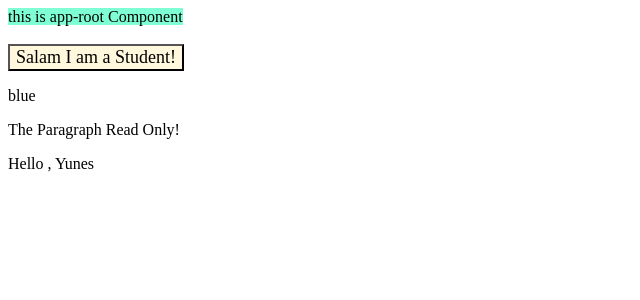
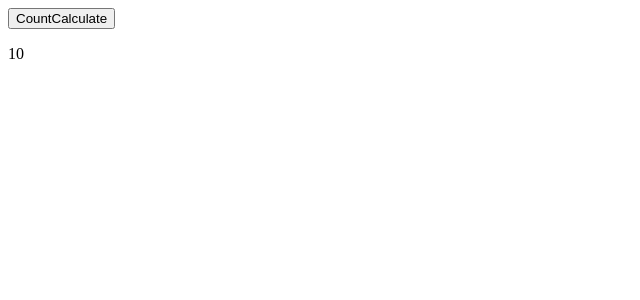
Before and after one commit to KayzenGit/KayzenGit, an Angular app in the folder Angular/my-app/: page / in a window 1280 px wide. Shown: the top 300 px of the page, without its empty margins (0-640 px from the left). Built offline with nearby package versions, Linux system fonts and the light colour scheme.

Commit message:
1401-09-05/12:48

```diff
--- /dev/null
+++ b/Angular/my-app/src/app/Services/count-calculate.service.ts
@@ -0,0 +1,14 @@
+import { provideCloudinaryLoader } from '@angular/common';
+import { Injectable } from '@angular/core';
+
+@Injectable({
+  providedIn: 'root'
+})
+export class CountCalculateService {
+
+  constructor() { }
+  writeCount(countVar:number)
+  {
+    console.log(countVar)
+  }
+}
--- a/Angular/my-app/src/app/app.component.html
+++ b/Angular/my-app/src/app/app.component.html
@@ -1,22 +1,3 @@
 
-<div>
-<<<<<<< HEAD
-  <p>
-      {{title}}
-    <br/>
-    {{headerTitle}}
-  </p>
-=======
->>>>>>> 6a111c8cd736bec0aa8c4e7575365495b521c531
-  <img src="{{picPath}}" >
-  <p class="p">
-    Title :: <b> {{title}} </b>
-    <br/>
-    Header :: <u> {{headerTitle}} </u>
-  </p>
-  <p> Count ::  {{ count *10 }}  </p>
-</div>
-<<<<<<< HEAD
-
-=======
->>>>>>> 6a111c8cd736bec0aa8c4e7575365495b521c531
+ <button type="button" (click)="CountCalculateServiceClick()">CountCalculate</button>
+ <p>{{count}}</p>
--- a/Angular/my-app/src/app/app.component.ts
+++ b/Angular/my-app/src/app/app.component.ts
@@ -1,4 +1,5 @@
 import { Component, ViewEncapsulation } from '@angular/core';
+import { CountCalculateService } from './Services/count-calculate.service';
 
 @Component({
   selector: 'app-root',
@@ -7,8 +8,15 @@ import { Component, ViewEncapsulation } from '@angular/core';
   encapsulation:ViewEncapsulation.None
 })
 export class AppComponent {
+  ButtonText = "CountCalculate";
   title = 'my-app is Running Now!!';
   headerTitle = 'My Name is Yunes Masoomi';
   count = 10 ;
   picPath='./favicon.ico';
+  constructor(public _CountCalculateService:CountCalculateService) { }
+  CountCalculateServiceClick()
+  {
+    this._CountCalculateService.writeCount(this.count);
+    this.count++;
+  }
 }
--- a/Angular/my-app/src/app/app.module.ts
+++ b/Angular/my-app/src/app/app.module.ts
@@ -15,6 +15,6 @@ import { MyComponentComponent } from './my-component/my-component.component';
     AppRoutingModule
   ],
   providers: [],
-  bootstrap: [MyComponentComponent]
+  bootstrap: [AppComponent]
 })
 export class AppModule { }
--- a/Angular/my-app/src/app/my-component/my-component.component.html
+++ b/Angular/my-app/src/app/my-component/my-component.component.html
@@ -1,4 +1,6 @@
-<button
+
+
+ <!-- <button
       [id]="TrueID"
       type="button"
       [disabled]="canClick"
@@ -20,4 +22,4 @@ Salam I am a Student!
   <p>The Paragraph Read Only!</p>
 </ng-template>
 
-<p [contentEditable]="canClick"> {{Message}}</p>
+<p [contentEditable]="canClick"> {{Message}}</p>  -->
--- a/Angular/my-app/src/app/my-component/my-component.component.ts
+++ b/Angular/my-app/src/app/my-component/my-component.component.ts
@@ -1,4 +1,6 @@
 import { Component,ViewEncapsulation } from '@angular/core';
+
+
 @Component({
   selector: 'app-my-component',
   templateUrl: './my-component.component.html',
--- a/Angular/my-app/src/index.html
+++ b/Angular/my-app/src/index.html
@@ -8,9 +8,9 @@
   <link rel="icon" type="image/x-icon" href="favicon.ico">
 </head>
 <body>
-  <app-root style="background-color:aquamarine;" >this is app-root Component</app-root>
+  <app-root></app-root>
   <br><br>
-  <app-my-component style="background-color:wheat;"> sasa </app-my-component>
+  <!-- <app-my-component style="background-color:wheat;"> sasa </app-my-component> -->
 
 </body>
 </html>
```
Also changed, not shown: 1 other file (tests, documents, lock files or other folders).
